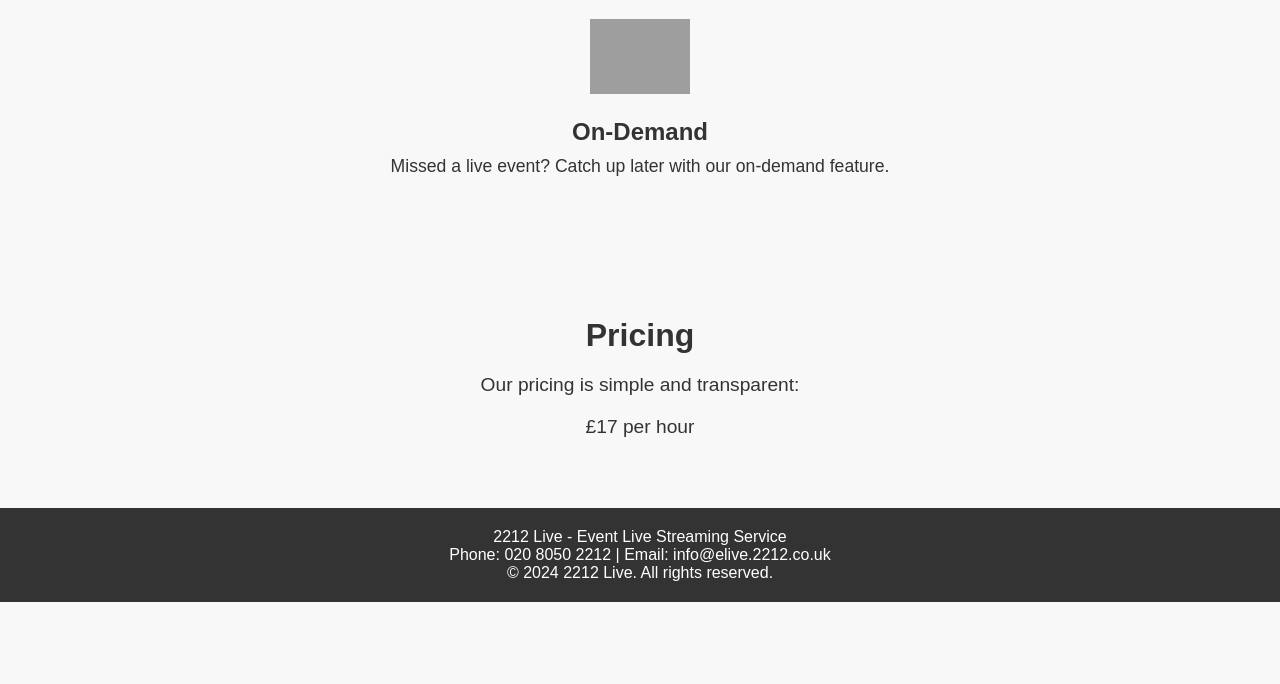
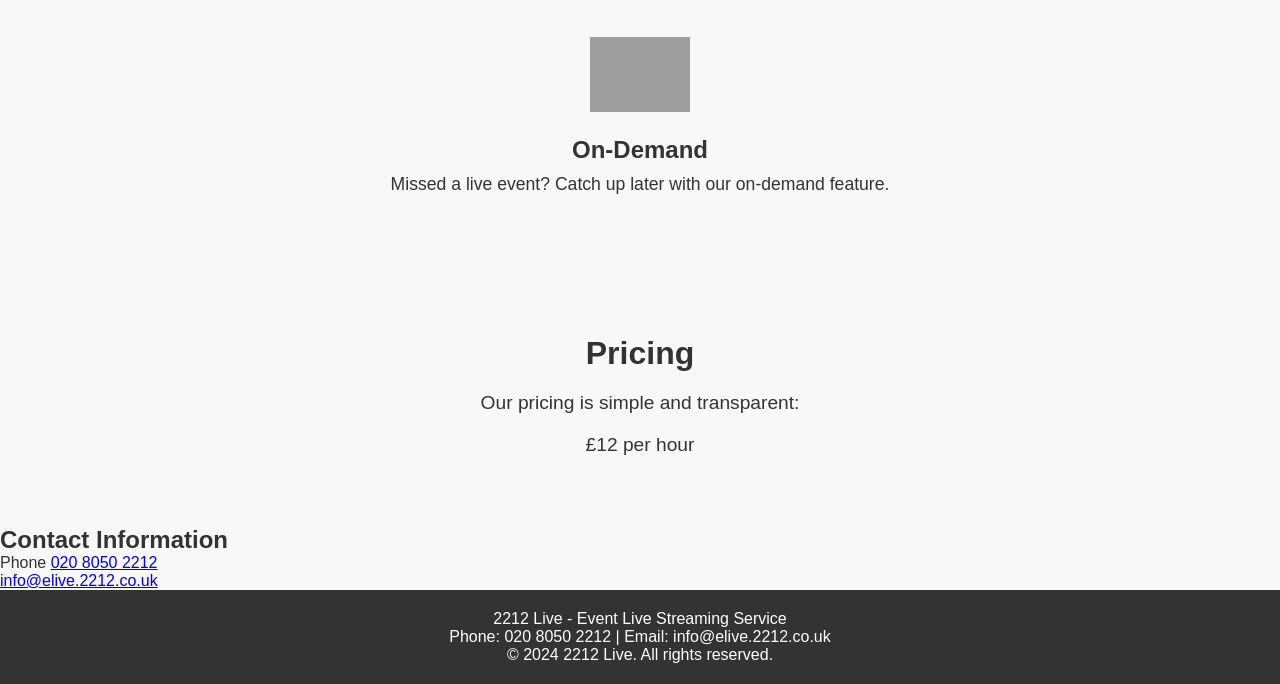
Before and after one commit to 2212couk/elive.2212.co.uk, a plain HTML site: page index.html in a window 1280 px wide. Shown: the part 1266-1950 px from the top of the page. Before the commit the page ends 1868 px from the top, so only its background shows below. Drawn offline with Linux system fonts and the light colour scheme; grey boxes are pictures that could not be loaded.

Commit message:
Update index.html

```diff
--- a/index.html
+++ b/index.html
@@ -168,6 +168,7 @@
       <img src="https://cdn-icons-png.freepik.com/512/251/251863.png" alt="Live Streaming Icon">
       <h2>Live Streaming</h2>
       <p>Watch events live as they happen in real-time.</p>
+	    <br>
 	    <p>Coming Soon</p>
 	    <br>
     </div>
@@ -188,9 +189,16 @@
   <section class="pricing-section">
     <h2>Pricing</h2>
     <p>Our pricing is simple and transparent:</p>
-    <p>£17 per hour</p>
+    <p>£12 per hour</p>
   </section>
 </div>
+
+	   <div class="contact-section">
+      <h2>Contact Information</h2>
+      <p>Phone <a href="tel:02080502212">020 8050 2212</a><br>
+	      <a href="info@elive.2212.co.uk">info@elive.2212.co.uk</a>
+    </div>
+  </section>
 
 <footer>
   <p>2212 Live - Event Live Streaming Service</p>
```
